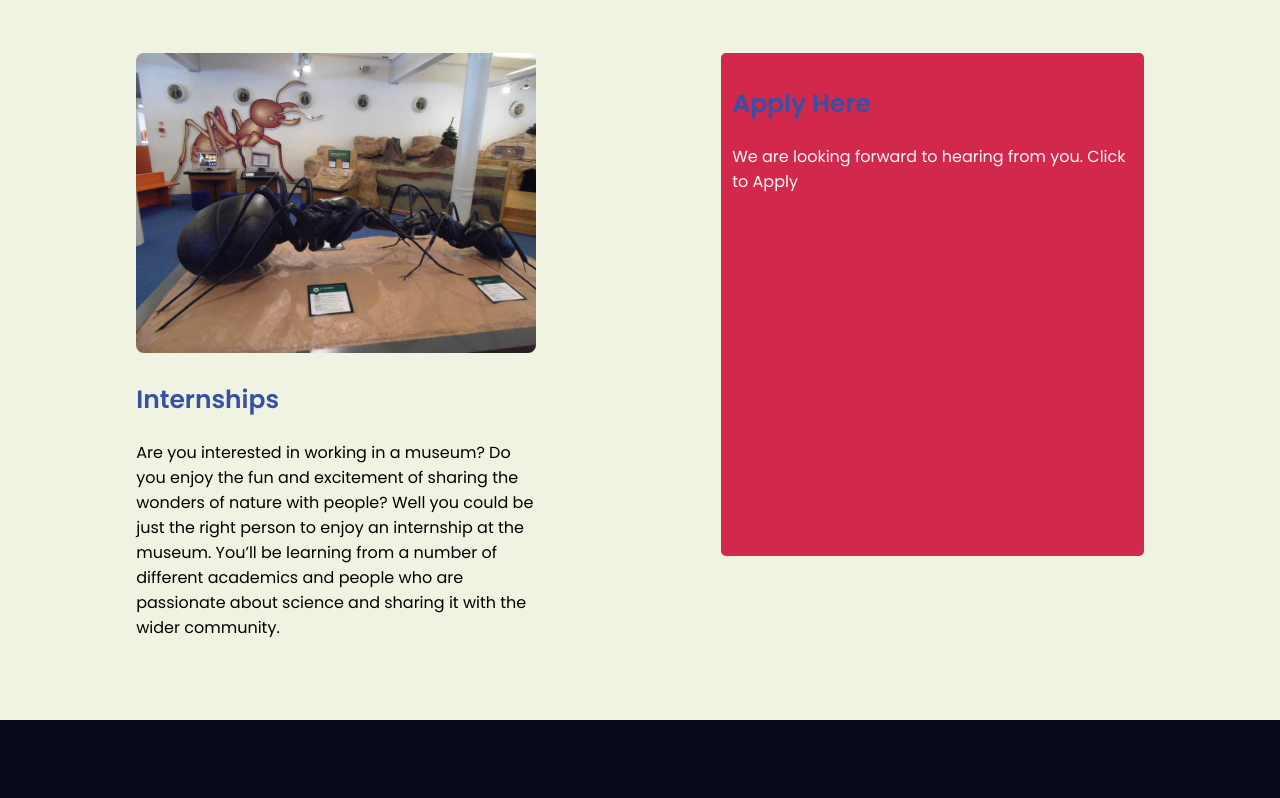
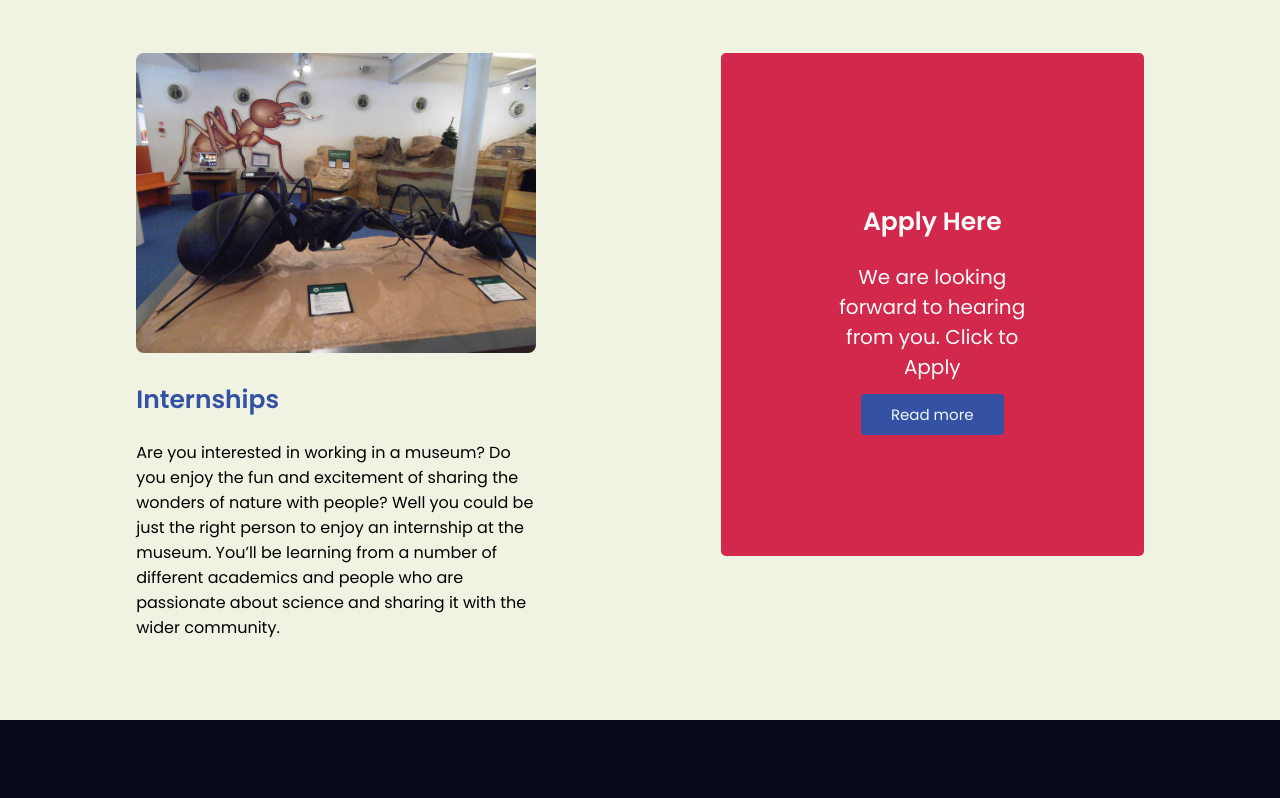
Before and after one commit to Kevokamau/Semester-project, a plain HTML site: page get-involved.html in a window 1280 px wide. Shown: the part 1299-2097 px from the top of the page. Drawn offline with Linux system fonts and the light colour scheme.

Commit message:
fixed involved page

```diff
--- a/css/styles.css
+++ b/css/styles.css
@@ -197,6 +197,17 @@ a:hover {
         margin-top: 30px;
       }
 
+      .blue-btn {
+        font-size: 15px;
+        margin-top: 30px;
+        background-color: #3551A3;
+      }
+
+      .blue-btn:hover {
+        background-color: #fafafa;
+        color: #3551A3;
+      }
+
        .container {
 
         display: flex;
@@ -215,6 +226,10 @@ a:hover {
         height: auto;
 
 
+       }
+
+       .red-container {
+        width: 50%;
        }
 
        img {
@@ -367,12 +382,24 @@ a:hover {
       }
 
       .card-v2 {
+        display: flex;
+        align-items: center;
+        justify-content: center;
         background-color: #D1284C;
         height: 60vh;
         border-radius: 5px;
         padding: 1%;
         color: #fafafa;
+        text-align: center;
 
+      }
+
+      .card-v2 h2 {
+        color: #fafafa;
+      }
+
+      .card-v2 p {
+        font-size: 20px;
       }
 
       .containerv2 {
--- a/get-involved.html
+++ b/get-involved.html
@@ -90,9 +90,10 @@
 
         <div class="card card-v2">
 
-            <div>
+            <div class="red-container">
                 <h2>Apply Here</h2>
                 <p>We are looking forward to hearing from you. Click to Apply</p>
+                <a href="/spaces.html" class=" btn blue-btn">Read more</a>
             </div>
 
         </div>
```
